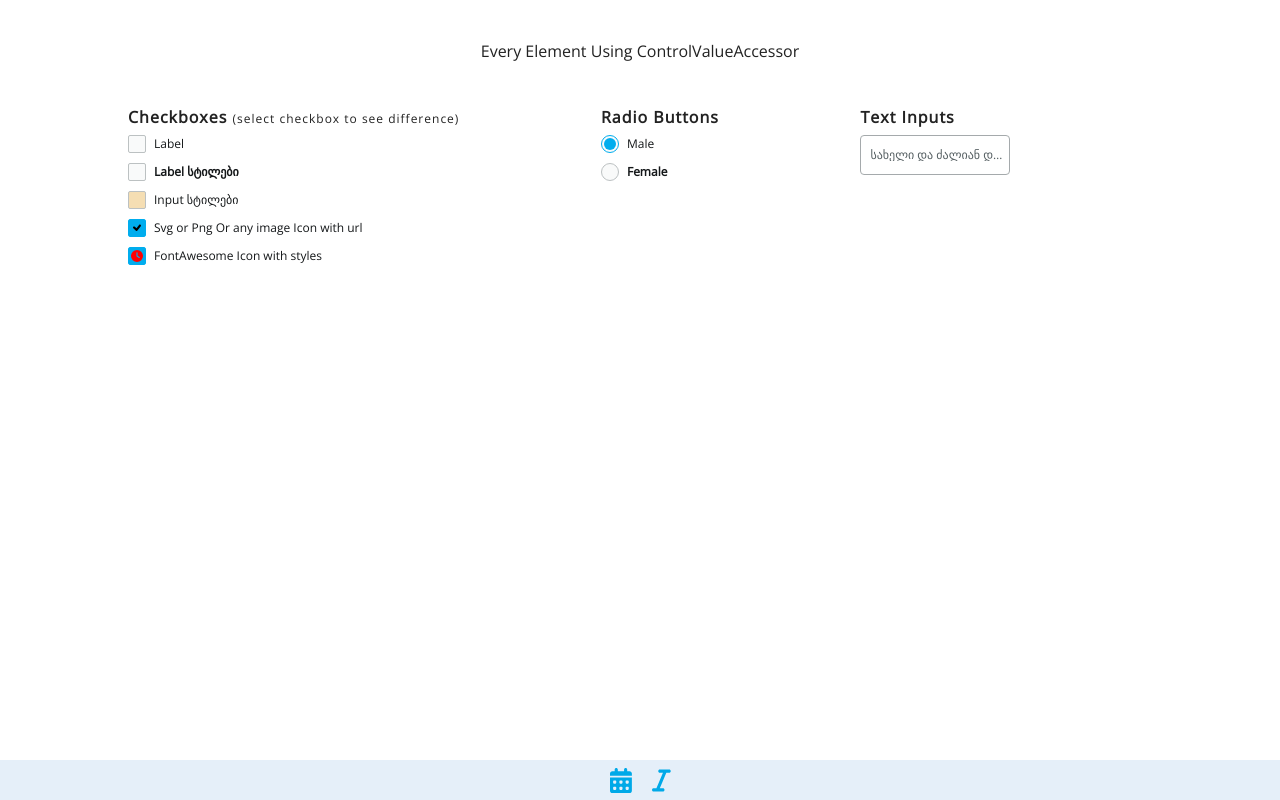
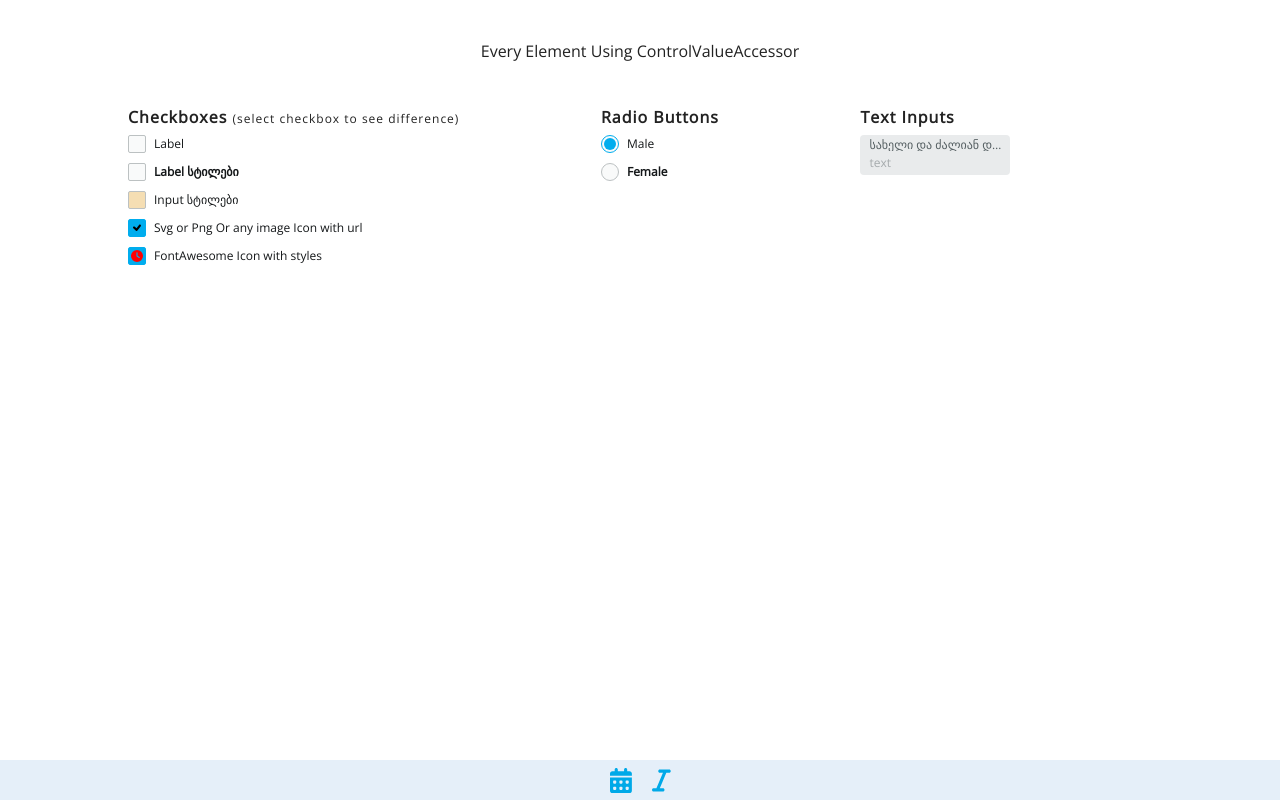
Before and after one commit to tengizmikhelidze/angular, an Angular app: page /#/inputs in a window 1280 px wide. Built offline with nearby package versions, Linux system fonts and the light colour scheme.

Commit message:
feature - inputs disabled styles

```diff
--- a/src/app/features/inputs/components/inputs-wrapper/inputs-wrapper.component.ts
+++ b/src/app/features/inputs/components/inputs-wrapper/inputs-wrapper.component.ts
@@ -23,7 +23,7 @@ export class InputsWrapperComponent {
       maleFemale: ['male'],
     }),
     textInputs: this.fb.group({
-      textInput1: ['', Validators.required],
+      textInput1: [{ value: 'text', disabled: true }, Validators.required],
     }),
   });
 
--- a/src/app/features/inputs/components/text/text.component.html
+++ b/src/app/features/inputs/components/text/text.component.html
@@ -1,11 +1,18 @@
 <div class="text-input-wrapper">
-  <div class="text-input-container" (click)="textInput.focus()">
+  <div
+    class="text-input-container"
+    (click)="textInput.focus()"
+    [ngClass]="{ disabled: isDisabled }"
+  >
     <label
       *ngIf="this.placeHolder"
       class="input-label"
       for="textInput"
       [style]="placeHolderStyles"
-      [ngClass]="hasInputValue() ? 'float' : ''"
+      [ngClass]="{
+        float: hasInputValue(),
+        disabled: isDisabled
+      }"
     >
       {{ this.placeHolder }}
     </label>
@@ -17,6 +24,7 @@
       [(ngModel)]="value"
       [id]="'textInput ' + this.id"
       [style]="inputStyles"
+      [disabled]="isDisabled"
     />
   </div>
 </div>
--- a/src/app/features/inputs/components/text/text.component.scss
+++ b/src/app/features/inputs/components/text/text.component.scss
@@ -20,7 +20,17 @@
     box-sizing: border-box;
     align-items: center;
 
-    &:hover {
+    &.disabled {
+      border-color: transparent;
+      color: var(--color-text-disabled);
+      background-color: var(--background-inputs-disabled);
+
+      input[type="text"] {
+        color: var(--color-text-disabled);
+      }
+    }
+
+    &:not(.disabled):hover {
       border-color: var(--border-inputs-text-hover);
     }
 
--- a/src/app/features/inputs/components/text/text.component.ts
+++ b/src/app/features/inputs/components/text/text.component.ts
@@ -29,6 +29,7 @@ export class TextComponent
   @Input() inputStyles: {} = {};
   @ViewChild('textInput') textInput: ElementRef<HTMLInputElement> | undefined;
 
+  public isDisabled: boolean = false;
   public val: any; // ამ ველს ვწვდებით კომპონენტის შიგნითის შიგნით
   private defaultValueAlreadyChecked: boolean = false;
 
@@ -65,6 +66,10 @@ export class TextComponent
     this.onTouch = fn;
   }
 
+  setDisabledState(isDisabled: boolean) {
+    this.isDisabled = isDisabled;
+  }
+
   hasInputValue() {
     return !!this.val;
   }
--- a/src/styles/pallet.scss
+++ b/src/styles/pallet.scss
@@ -1,6 +1,7 @@
 // ============== Backgrounds ==============
 $background-navigate-light: #e5eff9;
 $background-inputs: #f9fafa;
+$background-inputs-disabled: #e9ebec;
 $background-inputs-text: #ffffff;
 $background-inputs-tbc: #00adee;
 // ============== Backgrounds ==============
@@ -10,6 +11,7 @@ $color-tbc-blue-light: #00a9e8;
 $color-tbc: #00adee;
 $color-label: #141719;
 $color-text: #141719;
+$color-text-disabled: #a5aaac;
 $color-text-placeholder: #555f62;
 // ============== Colors ==============
 
@@ -25,6 +27,7 @@ $border-inputs-invalid: #ef4343;
   // ============== Backgrounds ==============
   --background-navigate-light: #{$background-navigate-light};
   --background-inputs: #{$background-inputs};
+  --background-inputs-disabled: #{$background-inputs-disabled};
   --background-inputs-text: #{$background-inputs-text};
   --background-inputs-tbc: #{$background-inputs-tbc};
   // ============== Backgrounds ==============
@@ -34,6 +37,7 @@ $border-inputs-invalid: #ef4343;
   --color-tbc: #{$color-tbc};
   --color-label-checkbox: #{$color-label};
   --color-text: #{$color-text};
+  --color-text-disabled: #{$color-text-disabled};
   --color-text-placeholder: #{$color-text-placeholder};
   // ============== Colors ==============
 
```
